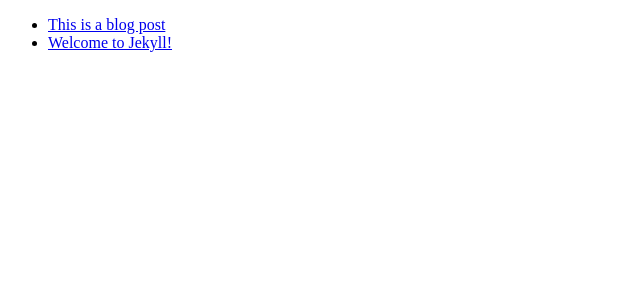
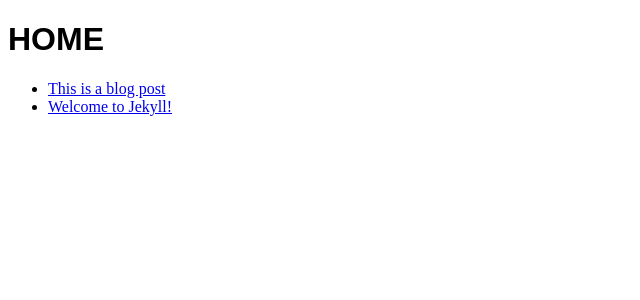
Before and after one commit to jfmm/jfmmBlog, a Jekyll site: the page built from index.html, in a window 1280 px wide. Shown: the top 300 px of the page, without its empty margins (0-640 px from the left). Built offline with Jekyll 4.4.1, drawn with Linux system fonts in a browser that asks for light colours.

Commit message:
clean up files

```diff
--- a/_layouts/default.html
+++ b/_layouts/default.html
@@ -4,16 +4,11 @@
   {% include head.html %}
 
   <body>
-
-
     <div class="page-content">
       <div class="wrapper">
         {{ content }}
       </div>
     </div>
-
-
-
   </body>
 
 </html>
--- a/index.html
+++ b/index.html
@@ -3,7 +3,7 @@ layout: default
 ---
 
 
-
+<h1>HOME</h1>
  <ul class="post-list">
    {% for post in site.posts %}
    <li><a href="{{ post.url | prepend: site.baseurl}}">{{ post.title }}</a></li>
```
